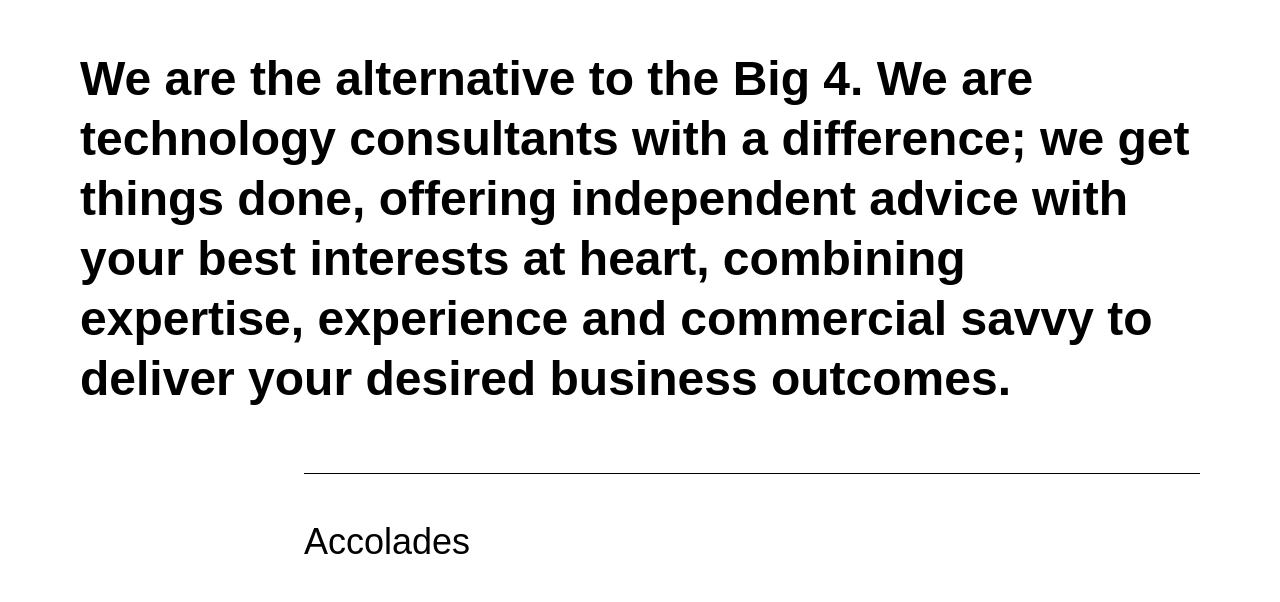
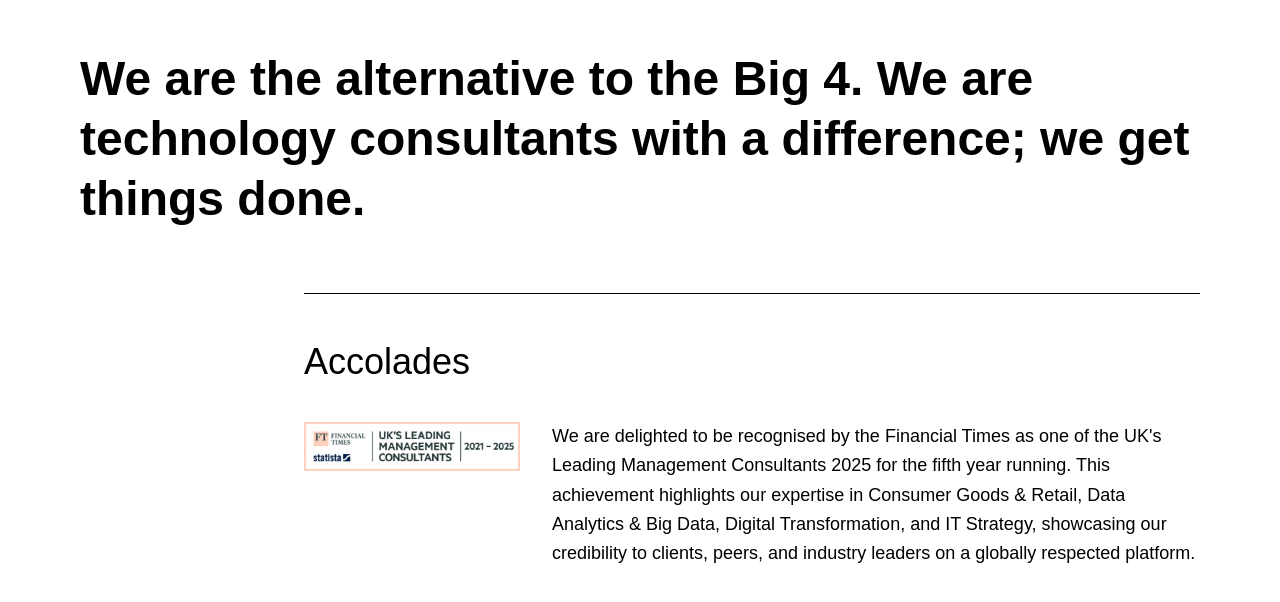
Before and after one commit to rankorbit987/BPO-NewUi, a Next.js app: page / in a window 1280 px wide. Shown: the part 831-1433 px from the top of the page. Built offline with nearby package versions, Linux system fonts and the light colour scheme.

Commit message:
headings

```diff
--- a/src/app/Components/AboutUs.jsx
+++ b/src/app/Components/AboutUs.jsx
@@ -12,9 +12,7 @@
       <div className="mb-10 sm:mb-14 md:mb-16">
         <h1 className="text-3xl sm:text-4xl md:text-5xl font-semibold leading-tight mb-10 text-black">
           We are the alternative to the Big 4. We are technology consultants
-          with a difference; we get things done, offering independent advice
-          with your best interests at heart, combining expertise, experience and
-          commercial savvy to deliver your desired business outcomes.
+          with a difference; we get things done.
         </h1>
       </div>
 
```
